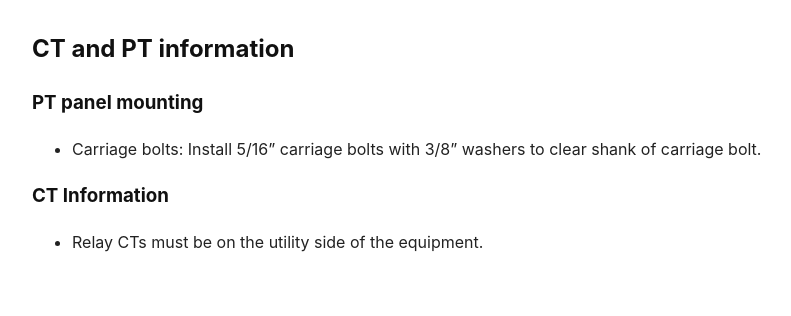
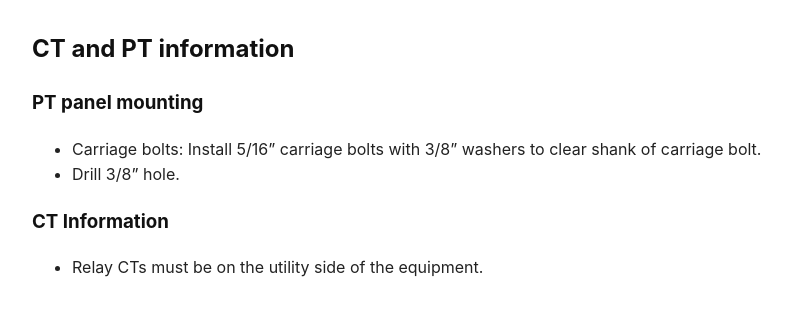
Before and after one commit to epecsupport/Service, a Jekyll site: the page built from tech/ctpt.md, in a window 1280 px wide. Shown: the top 316 px of the page, without its empty margins (108-899 px from the left). Built offline with Jekyll 4.4.1, drawn with Linux system fonts in a browser that asks for light colours.

Commit message:
Update ctpt.md

```diff
--- a/tech/ctpt.md
+++ b/tech/ctpt.md
@@ -8,6 +8,7 @@ autolink: true
 
 ### PT panel mounting
 - Carriage bolts: Install 5/16" carriage bolts with 3/8" washers to clear shank of carriage bolt.
+- Drill 3/8" hole.
 
 ### CT Information
 - Relay CTs must be on the utility side of the equipment.
```
